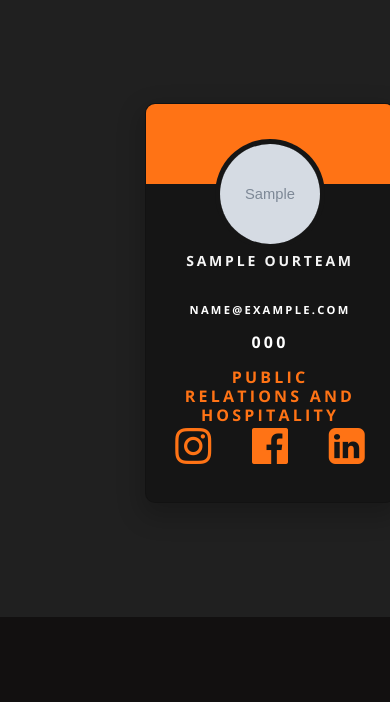
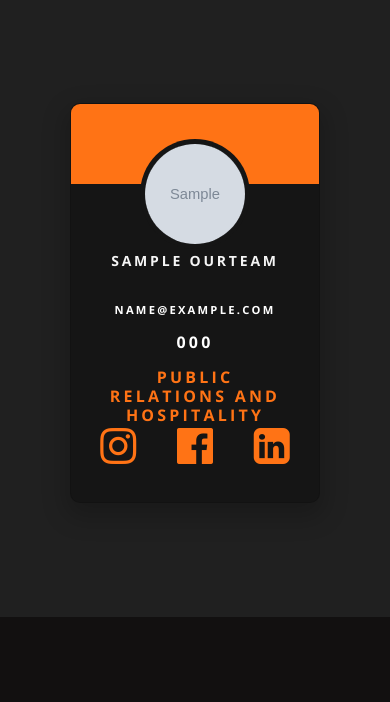
Before and after one commit to tanishqj2005/varchas, a Django app: page /OurTeam in a window 390 px wide. Shown: the part 70-772 px from the top of the page. Run offline with Django 3.2, Linux system fonts and the light colour scheme; tables that the repository leaves empty hold one stand-in row (values such as "Sample post"); grey boxes marked "Sample" are stand-in pictures; some libraries are stand-ins or nearby versions.

Commit message:
made our team a little responsive

```diff
--- a/templates/main/mixins/our_team_main_mixin.html
+++ b/templates/main/mixins/our_team_main_mixin.html
@@ -648,6 +648,13 @@
   div {
     text-align: center;
   }
+
+        @media screen and (max-width: 700px) {
+            .our-team-container{
+                width: inherit !important;
+            }
+        }
+
 </style>
 <div style="height: auto" class="row">
 
@@ -662,7 +669,7 @@
 
         <div class="row" >
           {% for member in our_team.all %}
-            <div class="container" style="{% if member.get_position_display == "Festival Chief" or member.get_position_display == "Creativity" or member.get_position_display == "Resources" or member.get_position_display == "Pronite" or member.get_position_display == "Publicity and Media" or member.get_position_display == "Informals" or member.get_position_display == "Marathon" or member.get_position_display == "Transport" %}width: 50%;{% elif member.get_position_display == "Public Relations and Hospitality" or member.get_position_display == "Sport Events" or member.get_position_display == "Web and APP" %}width: 25%;{% elif member.get_position_display == "Marketing" or member.get_position_display == "Security" %}width: 33.33%;{% endif %}padding: 8vh 0 2vh 0">
+            <div class="container our-team-container" style="{% if member.get_position_display == "Festival Chief" or member.get_position_display == "Creativity" or member.get_position_display == "Resources" or member.get_position_display == "Pronite" or member.get_position_display == "Publicity and Media" or member.get_position_display == "Informals" or member.get_position_display == "Marathon" or member.get_position_display == "Transport" %}width: 50%;{% elif member.get_position_display == "Public Relations and Hospitality" or member.get_position_display == "Sport Events" or member.get_position_display == "Web and APP" %}width: 25%;{% elif member.get_position_display == "Marketing" or member.get_position_display == "Security" %}width: 33.33%;{% endif %}padding: 8vh 0 2vh 0">
             <div class="card" style="padding-bottom: 20vh" >
               <div class="ds-top"></div>
               <div class="avatar-holder">
```
